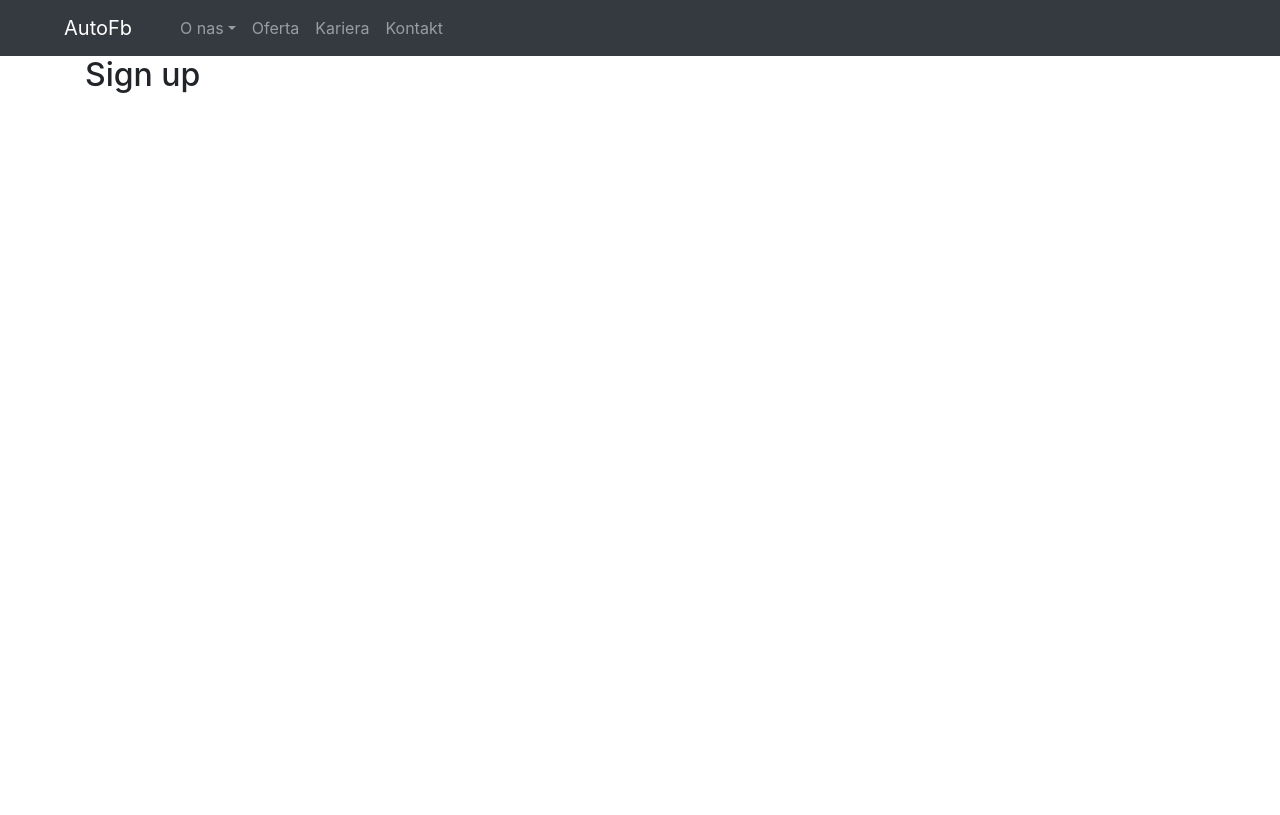
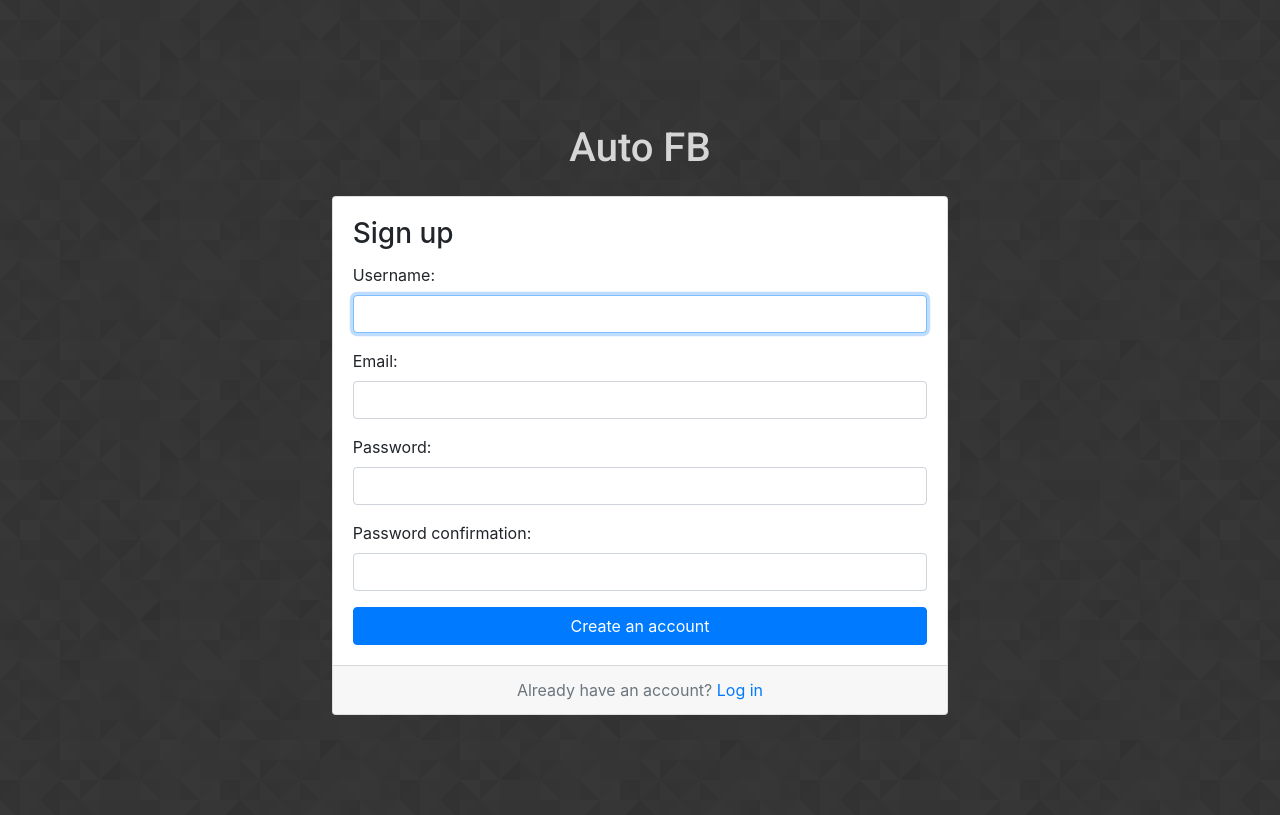
Before and after one commit to Wokstym/AutoFb, a Django app: template templates/accounts/signup.html in a window 1280 px wide. Before the commit the page ends 93 px from the top, so only its background shows below. Run offline with Django 3.2, Linux system fonts and the light colour scheme; the template is opened without the code that fills it: values that come from a table or form of the project are taken from there, others are empty; some libraries are stand-ins or nearby versions.

Commit message:
Added signing up, working navbar, start page and changed database structure

```diff
--- a/AutoFb/urls.py
+++ b/AutoFb/urls.py
@@ -15,10 +15,13 @@ Including another URLconf
 """
 from django.contrib import admin
 from django.urls import path, include
+
 from accounts import views as accounts_view
+from home import views as home_view
 
 urlpatterns = [
-    path('home/', include('home.urls')),
-    # path('signup/', accounts_view.sign_up, name='signup'),
-    path('admin/', admin.site.urls),
+    path('home/', include('home.urls'), name='home'),
+    path('signup/', accounts_view.signup, name='signup'),
+    path('', home_view.start_page, name='start'),
+    path('admin/', admin.site.urls, name='admin'),
 ]
--- /dev/null
+++ b/accounts/forms.py
@@ -0,0 +1,10 @@
+from django import forms
+from django.contrib.auth.forms import UserCreationForm
+from django.contrib.auth.models import User
+
+
+class SignUpForm(UserCreationForm):
+    email = forms.CharField(max_length=254, required=True, widget=forms.EmailInput())
+    class Meta:
+        model = User
+        fields = ('username', 'email', 'password1', 'password2')
--- a/requirements.txt
+++ b/requirements.txt
@@ -1,3 +1,6 @@
-Django==3.0.5
+Django==2.2.12
 facebook-sdk==3.1.0
 django-bootstrap4==1.1.1
+django-widget-tweaks==1.4.8
+djongo==1.3.2
+dnspython==1.16.0
--- /dev/null
+++ b/static/css/accounts/signup.css
@@ -0,0 +1,22 @@
+body {
+  background-image: url(../../img/accounts/prism.png);
+}
+
+.logo {
+  font-family: 'Roboto', sans-serif;
+
+}
+
+.logo a {
+  color: white;
+  opacity: 0.8;
+}
+
+.logo a:hover,
+.logo a:active {
+  text-decoration: none;
+}
+
+.container {
+  padding: 100px;
+}
--- /dev/null
+++ b/static/css/home/start.css
@@ -0,0 +1,3 @@
+body {
+  background-image: url(../../img/home/alpha_background.png);
+}
--- /dev/null
+++ b/templates/accounts/form.html
@@ -0,0 +1,22 @@
+{% load widget_tweaks %}
+
+{% for field in form %}
+  <div class="form-group">
+    {{ field.label_tag }}
+
+    {% if form.is_bound %}
+      {% if field.errors %}
+        {% render_field field class="form-control is-invalid" %}
+        {% for error in field.errors %}
+          <div class="invalid-feedback">
+            {{ error }}
+          </div>
+        {% endfor %}
+      {% else %}
+        {% render_field field class="form-control is-valid" %}
+      {% endif %}
+    {% else %}
+      {% render_field field class="form-control" %}
+    {% endif %}
+  </div>
+{% endfor %}
--- a/templates/accounts/signup.html
+++ b/templates/accounts/signup.html
@@ -1,5 +1,35 @@
 {% extends 'base.html' %}
 
-{% block content %}
-  <h2>Sign up</h2>
+{% load static %}
+
+{% block stylesheet %}
+  <link rel="stylesheet" href="{% static 'css/accounts/signup.css' %}">
 {% endblock %}
+
+{% block body %}
+  <div class="container">
+    <h1 class="text-center logo my-4">
+      <a href="{% url 'index' %}">Auto FB</a>
+    </h1>
+    <div class="row justify-content-center">
+      <div class="col-lg-8 col-md-10 col-sm-12">
+        <div class="card">
+          <div class="card-body">
+            <h3 class="card-title">Sign up</h3>
+
+            <form method="post" novalidate>
+              {% csrf_token %}
+              {% include 'accounts/form.html' %}
+              <button type="submit" class="btn btn-primary btn-block">Create an account</button>
+            </form>
+
+          </div>
+          <div class="card-footer text-muted text-center">
+            <!-- Currently it redirects to home page -->
+            Already have an account? <a href="{% url 'index' %}">Log in</a>
+          </div>
+        </div>
+      </div>
+    </div>
+  </div>
+{% endblock %}
--- a/templates/base.html
+++ b/templates/base.html
@@ -1,38 +1,48 @@
-<!DOCTYPE html>
+{% load static %}<!DOCTYPE html>
 <html lang="en">
 <head>
     <meta charset="UTF-8">
     <link rel="stylesheet" href="https://stackpath.bootstrapcdn.com/bootstrap/4.4.1/css/bootstrap.min.css" integrity="sha384-Vkoo8x4CGsO3+Hhxv8T/Q5PaXtkKtu6ug5TOeNV6gBiFeWPGFN9MuhOf23Q9Ifjh" crossorigin="anonymous">
+    <link href="https://fonts.googleapis.com/css2?family=Roboto:wght@500&display=swap" rel="stylesheet">
+    {% block stylesheet %}
+    {% endblock %}
     <title>Home page</title>
 </head>
   <body>
     {% block body %}  <!-- HERE -->
       <nav class="navbar navbar-expand-md bg-dark navbar-dark justify-content-between">
-        <a class="navbar-brand ml-5" href="#">AutoFb</a>
+        <a class="navbar-brand ml-5" href="{% url 'start' %}">AutoFb</a>
 
         <button class="navbar-toggler" type="button" data-toggle="collapse" data-target="#menu" aria-controls="menu" aria-expanded="false" aria-label="Toggle navigation">
           <span class="navbar-toggler-icon"></span>
         </button>
 
         <div class="collapse navbar-collapse ml-4" id="menu">
-          <ul class="navbar-nav mr-auto">
-            <li class="nav-item dropdown">
+          <ul class="navbar-nav mr-auto ">
+           <!-- <li class="nav-item dropdown">
               <a class="nav-link dropdown-toggle" href="#" data-toggle="dropdown" role="button" aria-expanded="false" id="submenu" aria-haspopup="true">O nas</a>
               <div class="dropdown-menu" aria-labelledby="submenu">
                   <a class="dropdown-item" href="#">Nasza firma</a>
                   <a class="dropdown-item" href="#">Nasz zespół</a>
               </div>
+            </li>-->
+            <li class="nav-item">
+              <a class="nav-link" href="{% url 'signup' %}">Zarejestruj sie</a>
             </li>
             <li class="nav-item">
-                <a class="nav-link" href="#">Oferta</a>
+              <a class="nav-link" href="{% url 'index' %}">Home</a>
             </li>
-            <li class="nav-item">
-              <a class="nav-link" href="#">Kariera</a>
+              {% if request.user.is_superuser %}
+              <li class="nav-item">
+              <a class="nav-link" href="{% url 'admin:index' %}">Admin</a>
             </li>
-            <li class="nav-item">
-              <a class="nav-link" href="#">Kontakt</a>
+               {% endif %}
+          </ul>
+            <ul class="navbar-nav ml-auto">
+            <li class="nav-item ">
+                <a class="nav-link" >{{ user.username }}</a>
             </li>
-          </ul>
+            </ul>
         </div>
 </nav>
       <div class="container">
```
Also changed, not shown: AutoFb/settings.py (+8 -2 lines), accounts/views.py (+14 -1 lines), home/models.py (+16 -1 lines), home/views.py (+12 -8 lines), templates/home/start.html (added, +12 -0 lines), Readme.md, home/migrations/0003_page.py (added), home/migrations/0004_delete_page.py (added), static/img/accounts/canadian-dollar.png (added), static/img/accounts/prism.png (added), static/img/home/alpha_background.png (added).
